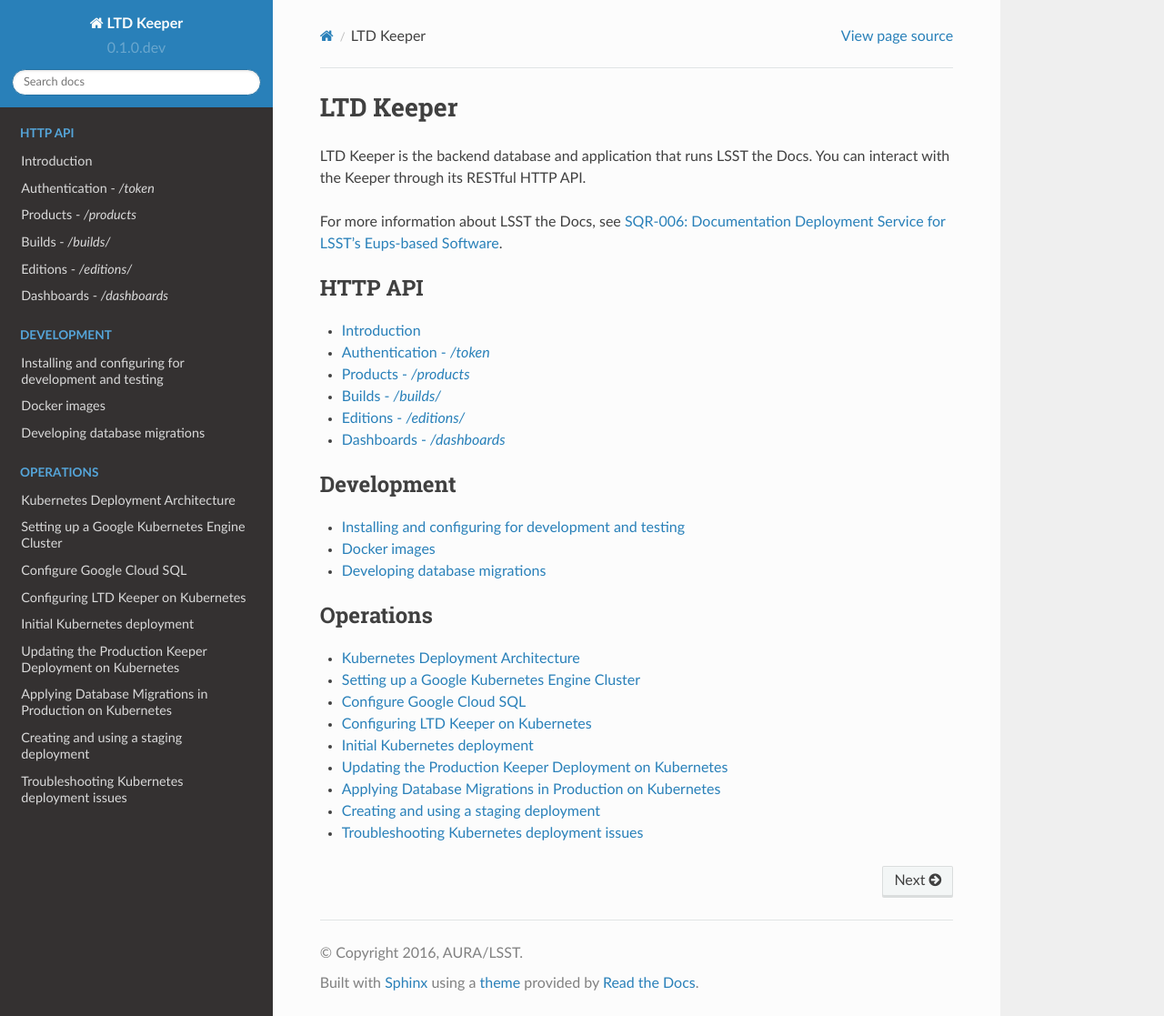
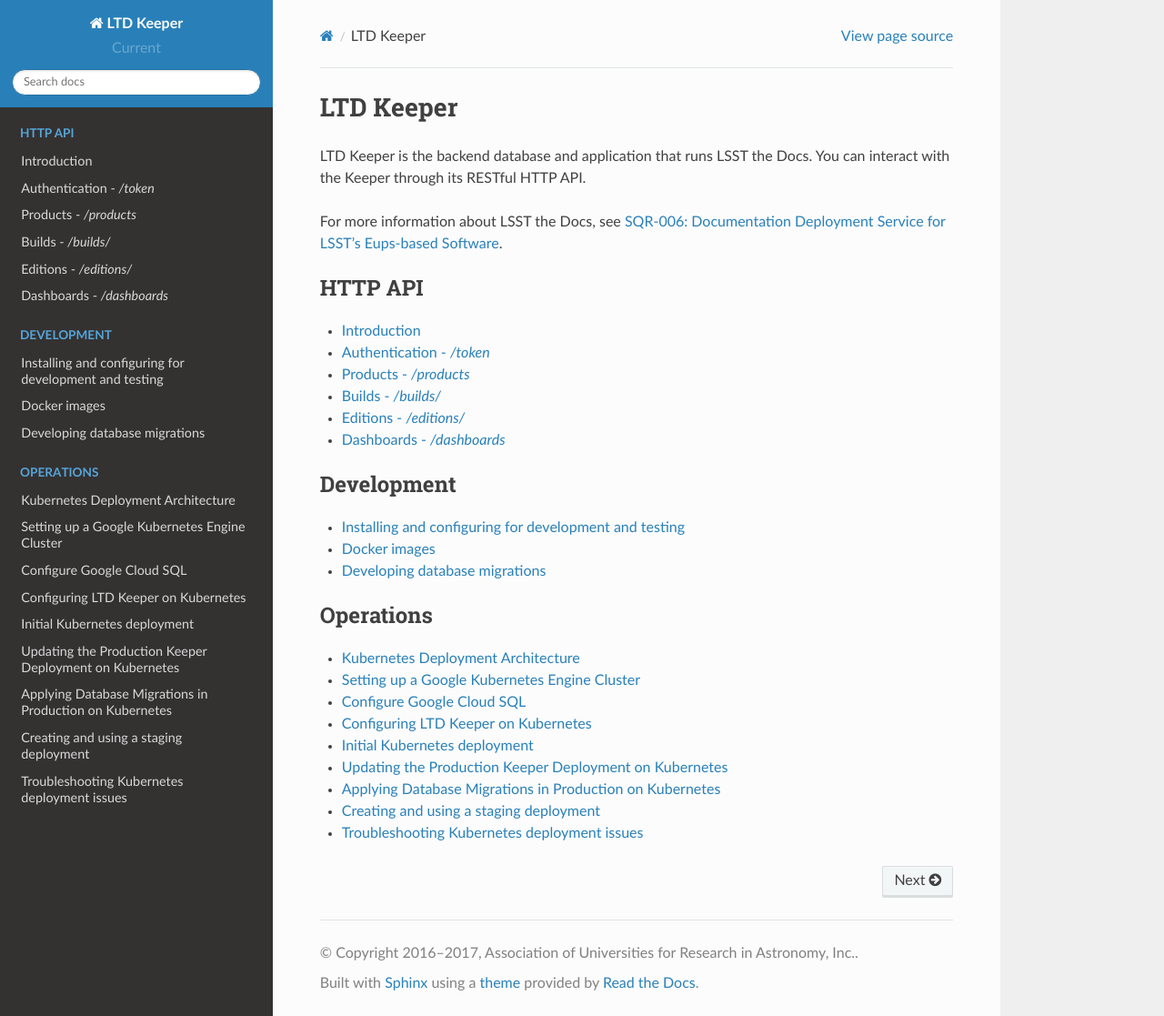
Before and after one commit to lsst-sqre/ltd-keeper, a Sphinx documentation site: the page built from docs/index.rst, in a window 1280 px wide and 1117 px high. Shown: the whole window at 91% size. Built offline with Sphinx 7.4.7 and the Read the Docs theme 2.0.0, drawn with Linux system fonts in a browser that asks for light colours.

Commit message:
Update version and copyright for docs

```diff
--- a/docs/conf.py
+++ b/docs/conf.py
@@ -53,17 +53,19 @@
 
 # General information about the project.
 project = 'LTD Keeper'
-copyright = '2016, AURA/LSST'
-author = 'AURA/LSST'
+copyright = ('2016–2017, Association of Universities '
+             'for Research in Astronomy, Inc.')
+author = ('Association of Universities '
+          'for Research in Astronomy, Inc.')
 
 # The version info for the project you're documenting, acts as replacement for
 # |version| and |release|, also used in various other places throughout the
 # built documents.
 #
 # The short X.Y version.
-version = '0.1.0.dev'
+version = 'Current'
 # The full version, including alpha/beta/rc tags.
-release = '0.1.0.dev'
+release = 'Current'
 
 # The language for content autogenerated by Sphinx. Refer to documentation
 # for a list of supported languages.
```
Also changed, not shown: 1 other file.
